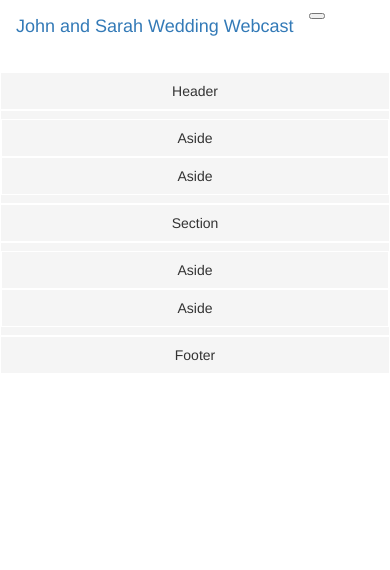
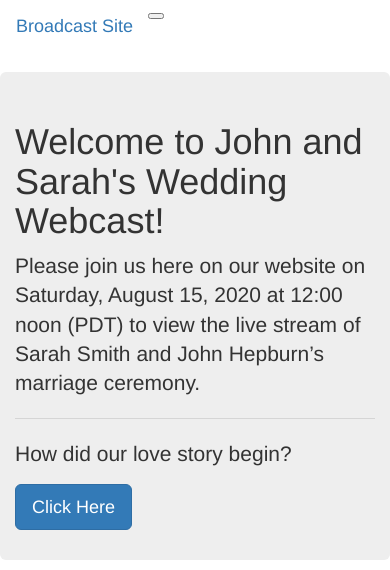
Before and after one commit to dmcilroy/webcast-landing, a Flask app: page / in a window 390 px wide. Shown: the top 570 px of the page. Before the commit the page ends 361 px from the top, so only its background shows below. Run offline with Flask 2, Linux system fonts and the light colour scheme; some libraries are stand-ins or nearby versions; grey boxes are pictures that could not be loaded.

Commit message:
added some home page placeholders

```diff
--- a/templates/base.html
+++ b/templates/base.html
@@ -11,7 +11,7 @@
 
 {% block navbar %}
 <nav class="navbar navbar-expand-lg navbar-dark bg-dark">
-  <a class="navbar-brand" href="#">John and Sarah Wedding Webcast</a>
+  <a class="navbar-brand" href="#">Broadcast Site</a>
   <button class="navbar-toggler" type="button" data-toggle="collapse" data-target="#navbarNav" aria-controls="navbarNav" aria-expanded="false" aria-label="Toggle navigation">
     <span class="navbar-toggler-icon"></span>
   </button>
@@ -21,10 +21,7 @@
         <a class="nav-link" href="#">Home</a>
       </li>
       <li class="nav-item">
-        <a class="nav-link" href="#">About</a>
-      </li>
-      <li class="nav-item">
-        <a class="nav-link" href="#">Data</a>
+        <a class="nav-link" href="#">Our Story</a>
       </li>
     </ul>
   </div>
--- a/templates/index.html
+++ b/templates/index.html
@@ -1,43 +1,77 @@
-{% extends "base.html" %}
+{% extends "/base.html" %}
 
 {% block content %}
-    <div class="container gridshading">
-        <div class="row one">
-            <div class="col-md-12">
-                Header
-            </div>
-        </div>
-
-        <div class="row two">
-            <div class="col-md-2">
-                <div class="row nested">
-                    <div class="col-md-12">
-                        Aside
-                    </div>
-                    <div class="col-md-12">
-                        Aside
+<div class="container">
+    <div class="customstyle">
+      <div class="row">
+        <div class="col-md">
+            <div class="jumbotron">
+<h1 class="display-4">Welcome to John and Sarah's Wedding Webcast!</h1>
+<p class="lead">Please join us here on our website on Saturday, August 15, 2020 at 12:00 noon (PDT) to view the live
+  stream of Sarah Smith and John Hepburn’s marriage ceremony.</p>
+<hr class="my-4">
+<p>How did our love story begin?</p>
+<a class="btn btn-primary btn-lg" href="about.html" role="button">Click Here</a>
 </div>
         </div>
       </div>
-            <div class="col-md-8">
-                Section
+      <div class="row">
+        <div class="col-md-4 col-lg-3">
+            <div class="card">
+<img src="https://cdn.realtor.ca/listing/TS637138065957030000/reb6/highres/6/r2416096_1.jpg" class="card-img-top" alt="...">
+<div class="card-body">
+  <h5 class="card-title">Photo 1</h5>
+  <p class="card-text">Some quick example text to build on the card title and make up the bulk of the card's content.</p>
 </div>
-            <div class="col-md-2">
-                <div class="row nested">
-                    <div class="col-md-12">
-                        Aside
+<ul class="list-group list-group-flush">
+  <li class="list-group-item">Cras justo odio</li>
+  <li class="list-group-item">Dapibus ac facilisis in</li>
+  <li class="list-group-item">Vestibulum at eros</li>
+</ul>
+<div class="card-body">
+  <a href="#" class="card-link">Card link</a>
+  <a href="#" class="card-link">Another link</a>
 </div>
-                    <div class="col-md-12">
-                        Aside
+</div>
+        </div>
+        <div class="col-md-4 col-lg-6">
+            <div class="card">
+<img src="https://cdn.realtor.ca/listing/TS636973051691700000/reb6/highres/1/r2384441_1.jpg" class="card-img-top" alt="...">
+<div class="card-body">
+  <h5 class="card-title">Drop Video Player Here</h5>
+  <p class="card-text">Embed a video player and link the file.</p>
+</div>
+<ul class="list-group list-group-flush">
+  <li class="list-group-item">Cras justo odio</li>
+  <li class="list-group-item">Dapibus ac facilisis in</li>
+  <li class="list-group-item">Vestibulum at eros</li>
+</ul>
+<div class="card-body">
+  <a href="#" class="card-link">Card link</a>
+  <a href="#" class="card-link">Another link</a>
+</div>
+</div>
+        </div>
+        <div class="col-md-4 col-lg-3">
+            <div class="card">
+<img src="https://cdn.realtor.ca/listing/TS637146189136930000/reb6/highres/5/r2427755_1.jpg" class="card-img-top" alt="...">
+<div class="card-body">
+  <h5 class="card-title">Photo 2</h5>
+  <p class="card-text">Some quick example text to build on the card title and make up the bulk of the card's content.</p>
+</div>
+<ul class="list-group list-group-flush">
+  <li class="list-group-item">Cras justo odio</li>
+  <li class="list-group-item">Dapibus ac facilisis in</li>
+  <li class="list-group-item">Vestibulum at eros</li>
+</ul>
+<div class="card-body">
+  <a href="#" class="card-link">Card link</a>
+  <a href="#" class="card-link">Another link</a>
 </div>
 </div>
         </div>
       </div>
-
-        <div class="row three">
-            <div class="col-md-12">
-                Footer
-            </div>
+      {{super()}}
     </div>
   </div>
 {% endblock %}
```
Also changed, not shown: templates/index-edit.html (added, +43 -0 lines). Lines whose indentation alone changed are shown as unchanged.
